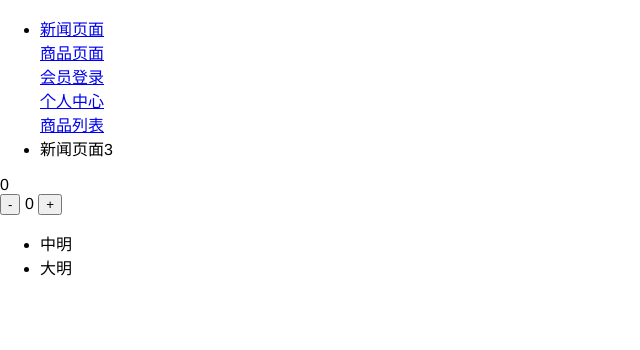
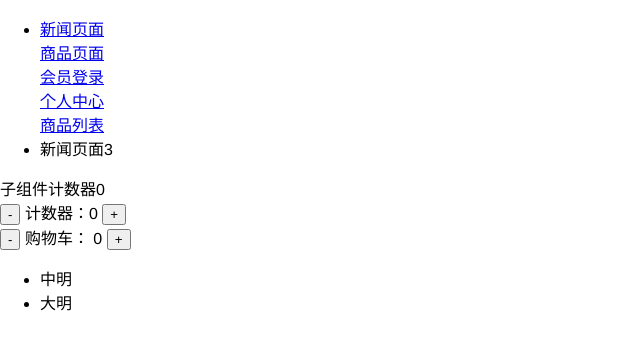
Before and after one commit to xym100111100/vuecli3, a Vue app: page / in a window 1280 px wide. Shown: the top 350 px of the page, without its empty margins (0-640 px from the left). Built offline with nearby package versions, Linux system fonts and the light colour scheme.

Commit message:
完成模块与命名空间测试

```diff
--- a/src/components/pages/indexPage/home.vue
+++ b/src/components/pages/indexPage/home.vue
@@ -18,8 +18,13 @@
     <div>
       <skip></skip>
       <button @click="decCount">-</button>
-      {{total}}
+      计数器：{{$store.state.counter.total}}
       <button @click="incCount">+</button>
+    </div>
+    <div>
+      <button @click="decCart">-</button>
+      购物车： {{$store.state.cart.total}}
+      <button @click="incCart">+</button>
     </div>
     <ul>
       <li v-for="(item,index) in users" :key="index">{{item.name}}{{item.ages}}</li>
@@ -30,15 +35,18 @@
 <script>
 import { mapState, mapMutations, mapActions, mapGetters } from "vuex";
 import skip from "../skip";
+import { INC_TOTAL, DEC_TOTAL } from "../../../store/modules/mutation-types";
 export default {
   name: "Home",
   data() {
     return {
-      num: 0
+      num: 0,
+      cartTotal: 0
     };
   },
   created() {
-    console.log(this.$store.getters.getUsers);
+    // 使用命名空间之后这里就失效了。
+    console.log(this.$store);
   },
   components: {
     skip
@@ -53,32 +61,39 @@ export default {
     }),
     // ...mapGetters(["getUsers"])  这里的值不能和data里面的冲突
     ...mapGetters({
-      users: "getUsers"
+      users: "user/getUsers"
     })
   },
   methods: {
     //  ...mapMutations(["INC_TOTAL", "DEC_TOTAL"]),
     ...mapMutations({
-      INC_TOTAL: "INC_TOTAL",
-      DEC_TOTAL: "DEC_TOTAL"
+      INC_TOTAL: INC_TOTAL,
+      DEC_TOTAL: DEC_TOTAL
     }),
     ...mapActions(["incTotal", "decTotal"]),
+
     incCount() {
-      // this.$store.commit("INC_TOTAL", { total: ++this.num });
+      this.$store.commit("counter/INC_TOTAL", { total: ++this.num });
       // this.INC_TOTAL({ total: ++this.num });
 
       // 这个和action对应
       //this.$store.dispatch("incTotal", { total: ++this.num });
       // 这里也是action，不过要上面引入mapActions
-      this.incTotal({ total: ++this.num });
+      //  this.incTotal({ total: ++this.num });
     },
     decCount() {
-      //this.$store.commit("DEC_TOTAL", { total: --this.num });
+      // this.$store.commit("counter/DEC_TOTAL", { total: --this.num });
       // this.DEC_TOTAL({ total: --this.num });
 
       // 这个和action对应
-      // this.$store.dispatch("decTotal", { total: --this.num });
-      this.decTotal({ total: --this.num });
+      this.$store.dispatch("counter/decTotal", { total: --this.num });
+      // this.decTotal({ total: --this.num });
+    },
+    incCart() {
+      this.$store.commit("cart/" + INC_TOTAL, { total: ++this.cartTotal });
+    },
+    decCart() {
+      this.$store.commit("cart/" + DEC_TOTAL, { total: --this.cartTotal });
     },
     goNews() {
       // 这里使用params传接受的地方就要使用params接受,query同理，但params刷新页面就不见了。
--- a/src/components/pages/skip.vue
+++ b/src/components/pages/skip.vue
@@ -1,5 +1,5 @@
 <template>
-  <div>{{this.$store.state.total}}</div>
+  <div>子组件计数器{{this.$store.state.counter.total}}</div>
 </template>
 
 <script>
--- a/src/main.js
+++ b/src/main.js
@@ -2,53 +2,10 @@ import "url-search-params-polyfill" //让ie兼容这个URLSearchParams
 import Vue from 'vue'
 import app from './App.vue'
 import router from './router'
-import Vuex from 'vuex'
+import store from './store'
 Vue.config.productionTip = false
 
-Vue.use(Vuex)
-let INC_TOTAL = "INC_TOTAL";
-let DEC_TOTAL = "DEC_TOTAL";
 
-
-let store = new Vuex.Store({
-  state: { // 初始化数据
-    total: 0,
-    users: [
-      { name: '小明', age: 8 },
-      { name: '中明', age: 18 },
-      { name: '大明', age: 28 },
-    ]
-  },
-  mutations: {// 同步操作方法
-    [INC_TOTAL](state, payload) {
-      console.log(payload)
-      state.total = payload.total;
-    },
-    [DEC_TOTAL](state, payload) {
-      state.total = payload.total;
-    }
-  },
-  actions: {// 异步操作，用于操作mutations里面的方法，如果mutations方法操作量大最好写在action里面
-    incTotal(context, payload) {
-      context.commit(INC_TOTAL, payload)
-    },
-    decTotal(context, payload) {
-      //DEC_TOTAL 可能会报错，报错的话使用 ""+DEC_TOTAL+""
-
-      context.commit(DEC_TOTAL, payload)
-    }
-
-  },
-  getters: { // 有时候我们需要从store中派生出一些状态来， 例如对列表进行过滤。
-    getUsers(state) {
-      let users = state.users.filter((item) => {
-        return item.age >= 18
-      })
-      return users;
-    }
-
-  }
-})
 
 
 new Vue({
--- /dev/null
+++ b/src/store/index.js
@@ -0,0 +1,21 @@
+import Vuex from 'vuex'
+import Vue from 'vue'
+import user from './modules/user'
+import counter from './modules/counter'
+import cart from './modules/cart'
+
+
+Vue.use(Vuex)
+
+
+let store = new Vuex.Store({
+   modules: {
+      counter,  // 这里还可以counter2:counter 命名，取的时候使用counter2这样取
+      user,
+      cart
+   }
+
+})
+
+
+export default store
--- /dev/null
+++ b/src/store/modules/cart.js
@@ -0,0 +1,31 @@
+
+let INC_TOTAL = "INC_TOTAL";
+let DEC_TOTAL = "DEC_TOTAL";
+
+export default {
+   namespaced: true,
+   state: { // 初始化数据
+      total: 0,
+
+   },
+   mutations: {// 同步操作方法
+      [INC_TOTAL](state, payload) {
+         console.log(payload)
+         state.total = payload.total;
+      },
+      [DEC_TOTAL](state, payload) {
+         state.total = payload.total;
+      }
+   },
+   actions: {// 异步操作，用于操作mutations里面的方法，如果mutations方法操作量大最好写在action里面
+      incTotal(context, payload) {
+         context.commit(INC_TOTAL, payload)
+      },
+      decTotal(context, payload) {
+         //DEC_TOTAL 可能会报错，报错的话使用 ""+DEC_TOTAL+""
+
+         context.commit(DEC_TOTAL, payload)
+      }
+
+   },
+}
--- /dev/null
+++ b/src/store/modules/counter.js
@@ -0,0 +1,29 @@
+//import { INC_TOTAL, DEC_TOTAL } from './mutation-types'
+import * as types from './mutation-types'
+export default {
+   namespaced: true,
+   state: { // 初始化数据
+      total: 0,
+
+   },
+   mutations: {// 同步操作方法
+      [types.INC_TOTAL](state, payload) {
+         console.log(payload)
+         state.total = payload.total;
+      },
+      [types.DEC_TOTAL](state, payload) {
+         state.total = payload.total;
+      }
+   },
+   actions: {// 异步操作，用于操作mutations里面的方法，如果mutations方法操作量大最好写在action里面
+      incTotal(context, payload) {
+         context.commit(types.INC_TOTAL, payload)
+      },
+      decTotal(context, payload) {
+         //DEC_TOTAL 可能会报错，报错的话使用 ""+DEC_TOTAL+""
+
+         context.commit(types.DEC_TOTAL, payload)
+      }
+
+   },
+}
--- /dev/null
+++ b/src/store/modules/mutation-types.js
@@ -0,0 +1,3 @@
+
+export const INC_TOTAL = "INC_TOTAL";
+export const DEC_TOTAL = "DEC_TOTAL";
--- /dev/null
+++ b/src/store/modules/user.js
@@ -0,0 +1,21 @@
+let modules = {
+   namespaced: true,
+   state: {
+      users: [
+         { name: '小明', age: 8 },
+         { name: '中明', age: 18 },
+         { name: '大明', age: 28 },
+      ]
+   },
+   getters: { // 有时候我们需要从store中派生出一些状态来， 例如对列表进行过滤。
+      getUsers(state) {
+         let users = state.users.filter((item) => {
+            return item.age >= 18
+         })
+         return users;
+      }
+
+   }
+}
+
+export default modules
```
